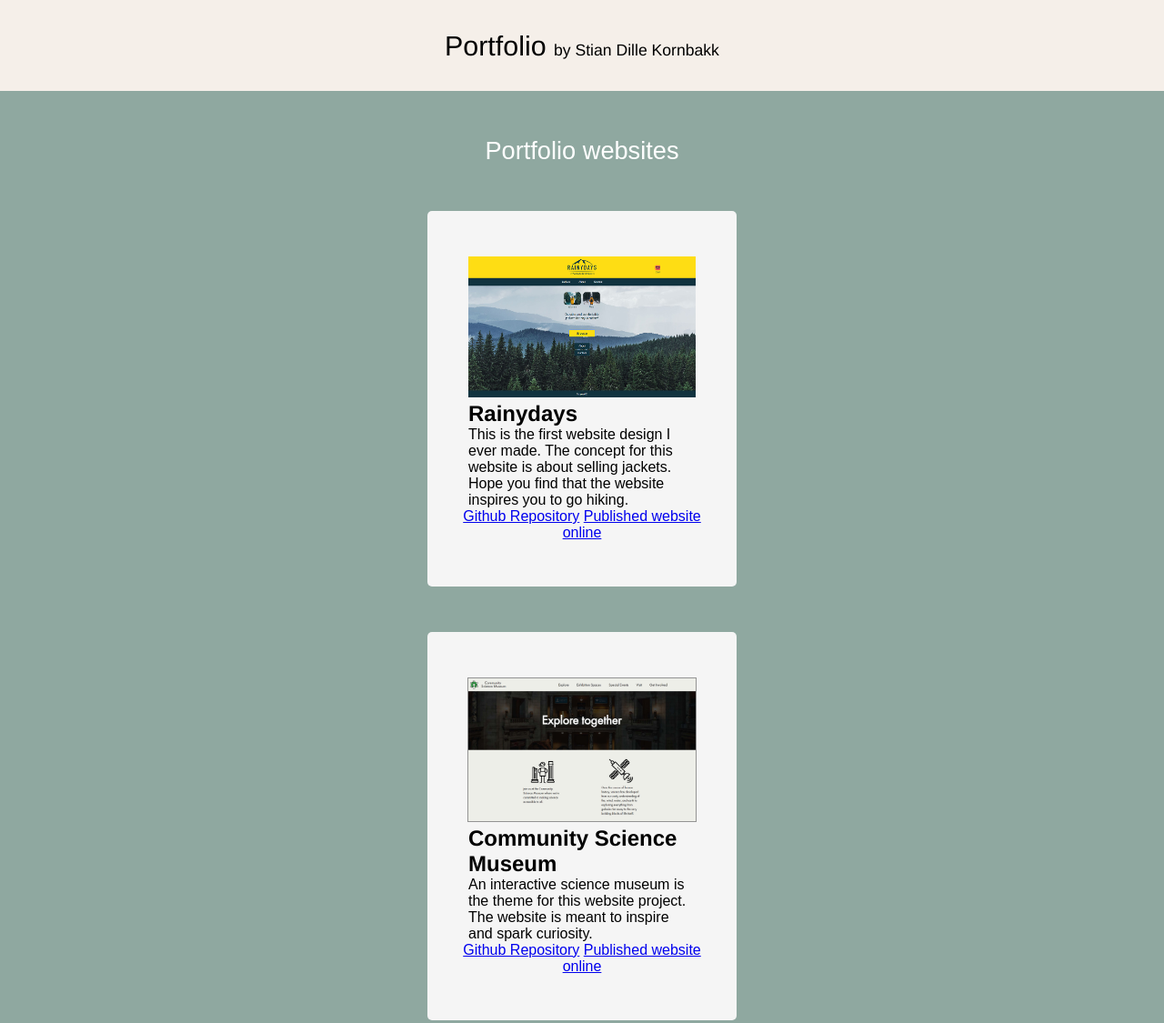
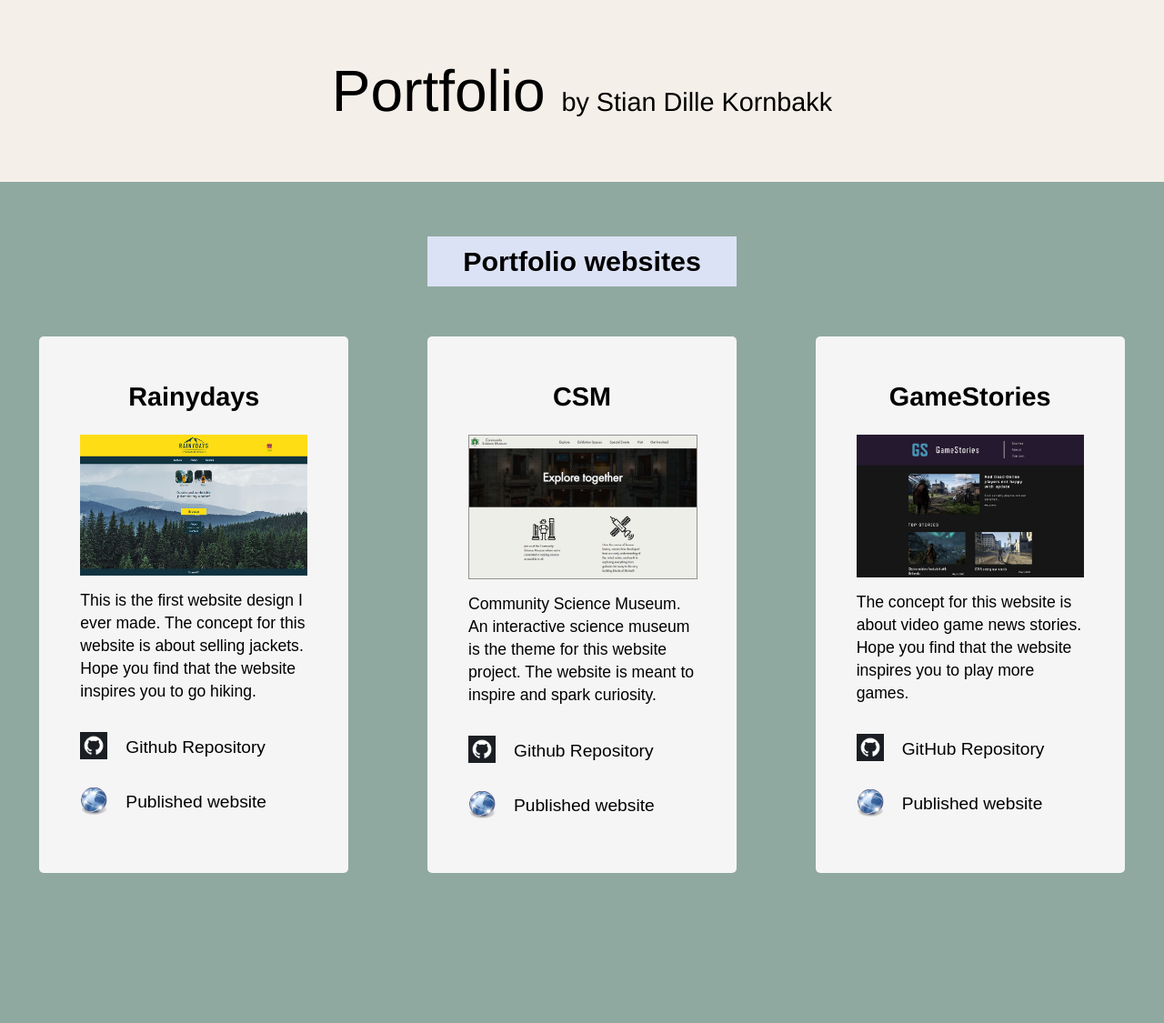
Before and after one commit to S10ANDK/Portfolio, a plain HTML site: page index.html in a window 1280 px wide. Shown: the top 1125 px of the page at 91% size. Drawn offline with Linux system fonts and the light colour scheme; a web font is replaced by a local one.

Commit message:
Portfolio finished

```diff
--- a/index.html
+++ b/index.html
@@ -17,34 +17,32 @@
         <h1>Portfolio websites</h1>
         <div class="card-container">
             <div class="card">
-                <img src="images/rainydays.jpg" class="card_images" alt="overview of the Rainydays website">
                 <h2>Rainydays</h2>
+                <a href="https://nervous-payne-c9f417.netlify.app/" class="card-link"><img src="images/rainydays.jpg" class="card_images" alt="overview of the Rainydays website"></a>
                 <p>This is the first website design I ever made. The concept for this website is about selling jackets. Hope you find that the website inspires you to go hiking.</p>
-                <a href="https://github.com/Noroff-FEU-Assignments/cross-course-project-S10ANDK">Github Repository</a>
-                <a href="https://nervous-payne-c9f417.netlify.app/index.html">Published website online</a>
+                <a href="https://github.com/Noroff-FEU-Assignments/cross-course-project-S10ANDK" class="links"><img src="assets/github.png" class="card-icon">Github Repository</a>
+                <a href="https://nervous-payne-c9f417.netlify.app/" class="links"><img src="assets/browser.png" class="card-icon browser">Published website</a>
             </div>
-        </div>
-        <div class="card-container">
             <div class="card">
-                <img src="images/community.jpg" class="card_images" id="csm_image" alt="overview of the Community Science Museum website">
-                <h2>Community Science Museum</h2>
-                <p>An interactive science museum is the theme for this website project. The website is meant to inspire and spark curiosity.</p>
-                <a href="https://github.com/S10ANDK/2021-Semester-Project-1">Github Repository</a>
-                <a href="https://vigilant-bhabha-656da5.netlify.app/html/explore.html">Published website online</a>
+                <h2>CSM</h2>
+                <a href="https://vigilant-bhabha-656da5.netlify.app/"><img src="images/community.jpg" class="card_images" id="csm_image" alt="overview of the Community Science Museum website"></a>
+                <p>Community Science Museum. An interactive science museum is the theme for this website project. The website is meant to inspire and spark curiosity.</p>
+                <a href="https://github.com/S10ANDK/2021-Semester-Project-1" class="links"><img src="assets/github.png" class="card-icon">Github Repository</a>
+                <a href="https://vigilant-bhabha-656da5.netlify.app/" class="links"><img src="assets/browser.png" class="card-icon browser">Published website</a>
             </div>
-        </div>
-        <div class="card-container">
+
+
             <div class="card">
-                <img src="images/gamestories.jpg" class="card_images" alt="overview of the GameStories website">
                 <h2>GameStories</h2>
+                <a href="https://snazzy-bonbon-8f6126.netlify.app/"><img src="images/gamestories.jpg" class="card_images" alt="overview of the GameStories website"></a>
                 <p>The concept for this website is about video game news stories. Hope you find that the website inspires you to play more games.</p>
-                <a href="https://github.com/Noroff-FEU-Assignments/project-exam-1-S10ANDK">Github Repository</a>
-                <a href="https://snazzy-bonbon-8f6126.netlify.app/">Published website online</a>
+                <a href="https://github.com/Noroff-FEU-Assignments/project-exam-1-S10ANDK" class="links"><img src="assets/github.png" class="card-icon">GitHub Repository</a>
+                <a href="https://snazzy-bonbon-8f6126.netlify.app/" class="links"><img src="assets/browser.png" class="card-icon browser">Published website</a>
             </div>
         </div>
     </main>
     <footer>
-        <a href="https://www.linkedin.com/in/stian-dille-kornbakk-335b5a159/">Get in touch with me on LinkedIn</a>
+        <a href="https://www.linkedin.com/in/stian-dille-kornbakk-335b5a159/" class="footer-link"><img src="assets/linkedin.png" class="linkedin_logo">Get in touch with me on LinkedIn</span></a>
     </footer>
 </body>
 </html>
--- a/styles.css
+++ b/styles.css
@@ -22,8 +22,9 @@ header {
     color: #F5F5F5;
     font-family: Futura PT, Helvetica, sans-serif;
     font-weight: 500;
-    font-size: 1.9rem;
+    font-size: 2rem;
     text-decoration: none;
+    text-align: center;
     color: black;
 }
 
@@ -36,30 +37,61 @@ footer {
     text-align: center;
 }
 
+main {
+    max-width: 1400px;
+    background-color: #8FA8A0;
+    margin: auto;
+}
+
 h1 {
-    font-size: 1.7rem;
-    font-family: Dico Mono Slab Bold, sans-serif;
-    font-weight: 500;
-    color: #FFFFFF;
-    margin-top: 50px;
+    font-size: 1.5rem;
+    font-weight: 00;
+    max-width: 320px;
+    color: #000000;
+    background-color: #DCE2F5;
+    padding: 10px;
+    margin: 40px auto 0px;
 }
 
 .card-container {
-    margin: 50px auto;
+    display: flex;
+    flex-direction: column;
+    margin: 20px auto;
 }
 
 .card {
+    flex: 1;
     background-color: #F5F5F5;
     width: 100%;
-    max-width: 300px;
-    padding: 50px 20px;
+    max-width: 280px;
+    height: 460px;
+    padding: 50px 20px 60px;
     border-radius: 5px;
-    margin: auto;
+    margin: 20px auto;
+    transition: 0.4s ease;
+}
+
+.card:hover {
+    background-color: #F5EFE9;
+}
+
+.card-link:hover {
+    cursor: pointer;
 }
 
 .card_images {
    width: 100%;
    max-width: 250px;
+}
+
+.card-icon {
+    max-width: 30px;
+    margin-right: 20px;
+    transform: translateY(7px);
+}
+
+.browser {
+    transform: translateY(8px);
 }
 
 #csm_image {
@@ -75,13 +107,113 @@ p {
 
 h2 {
     font-family: Futura PT, Helvetica, sans-serif;
+    font-size: 1.7rem;
+    margin-bottom: 25px;
+    text-align: center;
+}
+
+p {
+    line-height: 25px;
+    font-size: 1.1rem;
+    margin-top: 10px;
+}
+
+a {
+    display: block;
+    text-align: left;
+    font-size: 1.2rem;
+    color: #000000;
+    margin: 25px 15px 0px;
+    text-decoration: none;
+}
+
+.card-link {
+   margin-top: 0px;
+}
+
+.links:hover,
+.footer-link:hover {
+    text-decoration: underline;
 }
 
 footer {
+    display: flex;
+    align-items: center;
+    justify-content: center;
     background-color: #DCE2F5;
     height: 200px;
-    /* position: fixed;
-    bottom: 0; */
     width: 100%;
     margin: auto;
 }
+
+.footer-link {
+    text-align: center;
+    margin: 0px auto;
+    transform: translateY(-10px);
+}
+
+.linkedin_logo {
+    max-width: 50px;
+    transform: translateY(14px);
+    margin-right: 10px;
+}
+
+.footer-link:hover {
+
+}
+
+@media (min-width: 400px) {
+    .card {
+    max-width: 300px;
+   }
+
+   a {
+    margin-left: 25px;
+   }
+}
+
+@media (min-width: 1200px) {
+    header {
+        height: 200px;
+    }
+
+    .header_title {
+        font-size: 4rem;
+    }
+
+    span {
+        font-size: 1.8rem;
+    }
+
+    main{
+        padding-bottom: 20vh;
+    }
+
+    h1 {
+        font-size: 1.9rem;
+        margin-top: 60px;
+    }
+
+    h2 {
+        font-size: 1.8rem;
+    }
+
+    .card-container {
+        flex-direction: row;
+        margin: 35px auto;
+    }
+
+    .card {
+        height: 480px;
+    }
+
+    footer {
+        bottom: 0;
+    }
+}
+
+@media (min-height: 1200px) {
+    footer {
+        position: fixed;
+    }
+}
```
Also changed, not shown: assets/browser.png (added), assets/github.png (added), assets/linkedin.png (added).
